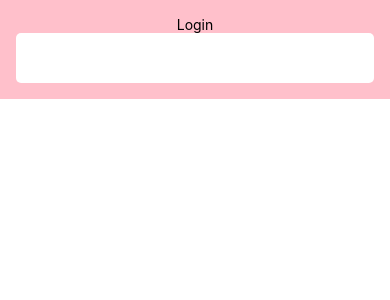
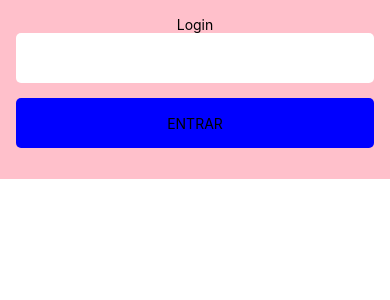
Before and after one commit to DevSunior/vendasOnlineApp, a React Native app: screen / in a window 390 px wide. Shown: the top 300 px of the page. Built offline with nearby package versions, Linux system fonts and the light colour scheme.

Commit message:
Adding container button

```diff
--- a/src/modules/login/screens/Login.tsx
+++ b/src/modules/login/screens/Login.tsx
@@ -1,14 +1,20 @@
 import { Text, View } from "react-native";
 import { ContainerLogin } from "../styles/login.style";
 import Input from "../../../shared/components/input/Input";
+import Button from "../../../shared/components/button/Button";
 
 const Login = () => {
+
+    const handleOnPress = () => {
+        console.log('clickado')
+    }
 
     return (
         <View>
             <ContainerLogin>
                 <Text>Login</Text>
-                <Input/>
+                <Input />
+                <Button title="ENTRAR" margin="15px" onPress={handleOnPress}/>
             </ContainerLogin>
         </View>
     )
--- /dev/null
+++ b/src/shared/components/button/Button.tsx
@@ -0,0 +1,19 @@
+import { Text, TouchableOpacityProps } from "react-native";
+import { ContainerButton } from "./button.style";
+
+interface ButtonProps extends TouchableOpacityProps {
+    title: string;
+    margin?: string;
+}
+
+const Button = ({title, margin, ...props}: ButtonProps) => {
+
+    return (
+        <ContainerButton margin={margin} {...props}>
+            <Text>{title}</Text>
+        </ContainerButton>
+    )
+
+}
+
+export default Button;
--- /dev/null
+++ b/src/shared/components/button/button.style.ts
@@ -0,0 +1,15 @@
+import styled from "styled-components/native";
+
+interface ButtonContainerProps {
+    margin?: string;
+}
+
+export const ContainerButton = styled.TouchableOpacity<ButtonContainerProps>`
+    width: 100%;
+    height: 50px;
+    border-radius: 5px;
+    justify-content: center;
+    align-items: center;
+    ${(props: ButtonContainerProps) => (props.margin ? `margin: ${props.margin};` : '')}
+    background-color: blue;
+`;
--- a/src/shared/components/input/Input.tsx
+++ b/src/shared/components/input/Input.tsx
@@ -1,12 +1,14 @@
 import { TextInputProps } from "react-native/types";
 import { ContainerInput } from "./input.style";
 
-type InputProps = TextInputProps;
+interface InputProps extends TextInputProps {
+    margin?: string
+}
 
-const Input = ({ ...props }: InputProps) => {
+const Input = ({margin, ...props}: InputProps) => {
 
     return (
-        <ContainerInput { ...props }/>
+        <ContainerInput margin={margin} {...props}/>
     )
 
 }
--- a/src/shared/components/input/input.style.ts
+++ b/src/shared/components/input/input.style.ts
@@ -1,10 +1,15 @@
 import styled from "styled-components/native";
 
-export const ContainerInput = styled.TextInput`
+interface ContainerInputProps {
+    margin?: string;
+}
+
+export const ContainerInput = styled.TextInput<ContainerInputProps>`
     width: 100%;
     height: 50px;
     padding: 16px;
     background-color: white;
     color: #888;
+    ${(props: ContainerInputProps) => (props.margin ? `margin: ${props.margin};` : '')}
     border-radius: 5px;
 `
```
